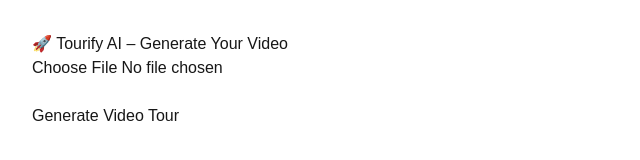
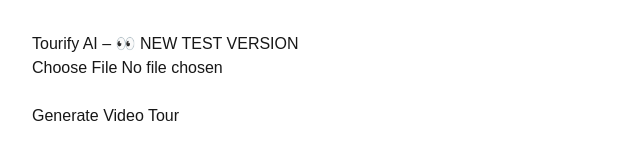
Before and after one commit to tourifyco/tourify-generator, a Next.js app: page /upload in a window 1280 px wide. Shown: the top 160 px of the page, without its empty margins (0-640 px from the left). Built offline with nearby package versions, Linux system fonts and the light colour scheme.

Commit message:
Force redeploy with test UI and alert

```diff
--- a/app/upload/page.jsx
+++ b/app/upload/page.jsx
@@ -16,6 +16,7 @@
 
   const handleSubmit = async (e) => {
     e.preventDefault();
+    alert("Form is working!");
     if (!file) return;
 
     setIsLoading(true);
@@ -49,7 +50,7 @@
 
   return (
     <div style={{ padding: '2rem' }}>
-      <h1>🚀 Tourify AI – Generate Your Video</h1>
+      <h1>Tourify AI – 👀 NEW TEST VERSION</h1>
       <form onSubmit={handleSubmit}>
         <input
           type="file"
```
